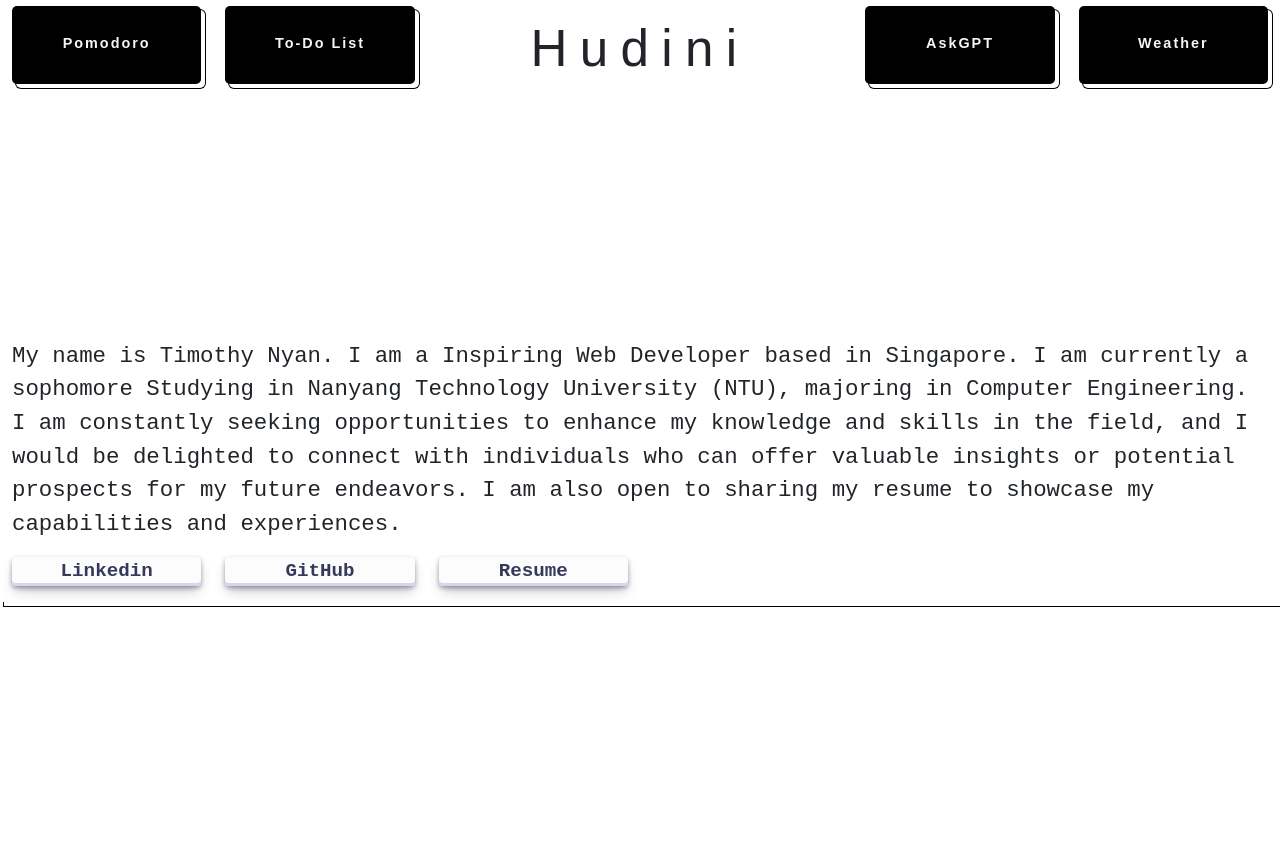
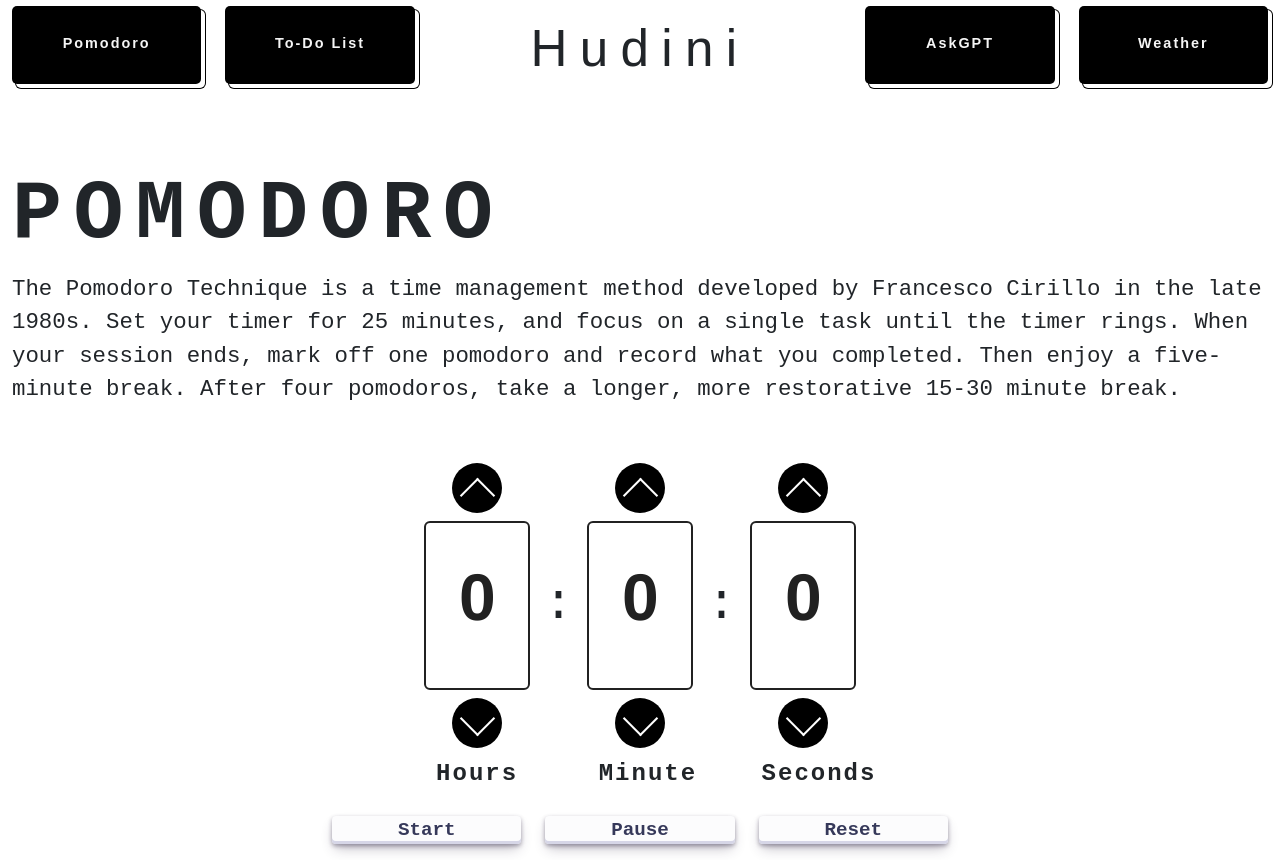
Before and after one commit to timtaifung/Hudini, a React (Create React App) app: page / in a window 1280 px wide. Before the commit the page ends 800 px from the top, so only its background shows below. Built offline with nearby package versions, Linux system fonts and the light colour scheme; a web font is replaced by a local one.

Commit message:
Pomodoro front end

```diff
--- a/package.json
+++ b/package.json
@@ -10,7 +10,9 @@
     "react": "^18.2.0",
     "react-bootstrap": "^2.9.1",
     "react-dom": "^18.2.0",
+    "react-router-dom": "^6.21.0",
     "react-scripts": "5.0.1",
+    "redux": "^5.0.0",
     "web-vitals": "^2.1.4"
   },
   "scripts": {
--- a/src/App.css
+++ b/src/App.css
@@ -1,3 +1,3 @@
 main{
-    margin-top: 12%;
+    margin-top: 8%;
 }
--- a/src/App.js
+++ b/src/App.js
@@ -1,6 +1,7 @@
 import './App.css';
 import Nav from "./Components/Navigation/Nav";
 import Intro from "./Components/Introduction/Intro";
+import Pomodoro from "./Components/Pomodoro/PomodoroMain";
 
 function App() {
   return (
@@ -9,7 +10,8 @@ function App() {
           <Nav/>
       </header>
       <main>
-          <Intro text="Welcome." delay={100}/>
+          {/*<Intro text="Welcome." delay={100}/>*/}
+          <Pomodoro/>
       </main>
     </div>
   );
--- /dev/null
+++ b/src/Components/Pomodoro/PomoCountdown.js
@@ -0,0 +1,99 @@
+import {useState} from "react";
+
+function PomoCountdown(){
+    const [currentSecond,setCurrentSecond] = useState(0);
+    const [currentMinute, setCurrentMinute] = useState(0);
+    const [currentHour, setCurrentHour] = useState(0);
+
+    const incrementSecond = () =>{
+        if(currentSecond===60){
+            setCurrentMinute(currentMinute+1);
+            return setCurrentSecond(0);
+        }
+        setCurrentSecond(currentSecond+1);
+    }
+    const decrementSecond = () =>{
+        if(currentSecond === 0){
+            return alert("Counter cannot be lower than 0");
+        }else{
+            setCurrentSecond(currentSecond-1);
+        }
+    }
+    const incrementMinute = () =>{
+        if(currentMinute===60){
+            setCurrentHour(currentHour+1);
+            return setCurrentMinute(0);
+        }
+        setCurrentMinute(currentMinute+1);
+    }
+    const decrementMinute = () =>{
+        if(currentMinute === 0){
+            return alert("Counter cannot be lower than 0");
+        }else{
+            setCurrentMinute(currentMinute-1);
+        }
+    }
+    const incrementHour = () =>{
+        setCurrentHour(currentHour+1);
+    }
+    const decrementHour = () =>{
+        if(currentHour === 0){
+            return alert("Counter cannot be lower than 0");
+        }else{
+            setCurrentHour(currentHour-1);
+        }
+    }
+
+
+
+    return(
+        <div className="pomo-timer container">
+            <div className="row pomo-timer">
+                <div className="timer-box-cont col-1">
+                    <div className="row">
+                        <div className="button-up" onMouseDown={incrementHour}></div>
+                    </div>
+                    <div className="row timer-box">
+                        <p>{currentHour}</p>
+                    </div>
+                    <div className="row button-down" onMouseDown={decrementHour}></div>
+                    <div className="timer-class">
+                        Hours
+                    </div>
+                </div>
+                <div className="column">
+                    <p className='col-name'>:</p>
+                </div>
+                <div className="timer-box-cont col-1">
+                    <div className="row">
+                        <div className="button-up" onMouseDown={incrementMinute}></div>
+                    </div>
+                    <div className="row timer-box">
+                        <p>{currentMinute}</p>
+                    </div>
+                    <div className="row button-down" onMouseDown={decrementMinute}></div>
+                    <div className="timer-class">
+                        Minute
+                    </div>
+                </div>
+                <div className="column">
+                    <p className='col-name'>:</p>
+                </div>
+                <div className="timer-box-cont col-1">
+                    <div className="row">
+                        <div className="button-up" onMouseDown={incrementSecond}></div>
+                    </div>
+                    <div className="row timer-box">
+                        <p>{currentSecond}</p>
+                    </div>
+                    <div className="row button-down" onMouseDown={decrementSecond}></div>
+                    <div className="timer-class">
+                        Seconds
+                    </div>
+                </div>
+            </div>
+        </div>
+    )
+}
+
+export default PomoCountdown;
--- /dev/null
+++ b/src/Components/Pomodoro/Pomodoro.css
@@ -0,0 +1,143 @@
+.pomodoro-container{
+    box-shadow: #fff 4px 4px 0 0,#000 4px 4px 0 1px;
+    font-family: monospace;
+    margin-top: 5%;
+    max-width: 1700px;
+}
+.pomodoro-title{
+    height: 1em;
+    font-weight: 700;
+    font-size: 5.2em;
+    line-height: 53px;
+    letter-spacing: 0.14em;
+}
+.column{
+    display: flex;
+    justify-content: center;
+    font-size: 3.125rem;
+    text-align: center;
+    width: 1.125em;
+}
+
+.pomo-desc{
+    font-size: 1.4em;
+    margin-bottom: 2rem;
+}
+
+.col-name{
+    padding-top: 7rem;
+}
+
+.pomo-timer{
+    justify-content: center;
+}
+
+.timer-box{
+    justify-content: center;
+    text-align: center;
+    background: #fff;
+    backface-visibility: hidden;
+    border-radius: .375rem;
+    border-style: solid;
+    border-width: .125rem;
+    color: #212121;
+    font-family: Circular,Helvetica,sans-serif;
+    font-size: 4.125em;
+    font-weight: 700;
+    letter-spacing: -.01em;
+    line-height: 2;
+    padding: 0.125em 0.15em;
+    transform: translateZ(0) scale(1);
+    transition: transform .2s;
+}
+
+.timer-box:not(:disabled):hover {
+    transform: scale(1.05);
+}
+
+.timer-box:not(:disabled):hover:active {
+    transform: scale(1.05) translateY(.125rem);
+}
+
+.timer-box:focus {
+    outline: 0 solid transparent;
+}
+
+.timer-box:focus:before {
+    content: "";
+    left: calc(-1*.375rem);
+    pointer-events: none;
+    position: absolute;
+    top: calc(-1*.375rem);
+    transition: border-radius;
+    user-select: none;
+}
+
+.timer-box:focus:not(:focus-visible) {
+    outline: 0 solid transparent;
+}
+
+.timer-box:focus:not(:focus-visible):before {
+    border-width: 0;
+}
+
+.timer-box:not(:disabled):active {
+    transform: translateY(.125rem);
+}
+
+.timer-class{
+    text-align: center;
+    font-size: 1.5em;
+    font-weight: 700;
+    letter-spacing: 2px;
+}
+
+
+.button-up,
+.button-down {
+    position: relative;
+    padding: 0.1rem;
+    margin: 0.5em auto;
+    background: #000;
+    height: 50px;
+    width: 50px;
+    border-radius: 50%;
+    transition: all 0.2s linear;
+}
+
+.button-down:hover {
+    transform: translate3d(0, 0.1rem, 0);
+}
+
+.button-up:hover {
+    transform: translate3d(0, -0.1rem, 0);
+}
+
+.button-up::after,
+.button-down::after {
+    content: "";
+    position: absolute;
+    left: 17px;
+    z-index: 11;
+    display: block;
+    width: 25px;
+    height: 25px;
+    border-top: 2px solid #fff;
+    border-left: 2px solid #fff;
+}
+.button-up::after {
+    top: 1.25rem;
+    left: 0.8rem;
+    transform: rotate(45deg);
+}
+
+.button-down::after {
+    top: 0.5rem;
+    left: 0.8rem;
+    transform: rotate(225deg);
+}
+
+.pomo-buttom{
+    margin-top: 1.5rem;
+    justify-content: center;
+}
--- /dev/null
+++ b/src/Components/Pomodoro/PomodoroMain.js
@@ -0,0 +1,32 @@
+import "./Pomodoro.css"
+import PomoCountdown from "./PomoCountdown";
+import IntroButton from "../Introduction/IntroButton";
+
+function Pomodoro(){
+    return(
+        <div className="pomodoro-container container">
+            <div className="row pomodoro-title">
+                <p>POMODORO</p>
+            </div>
+            <div className="row pomo-desc">
+                <p>The Pomodoro Technique is a time management method developed by Francesco Cirillo in the late 1980s. Set your timer for 25 minutes, and focus on a single task until the timer rings. When your session ends, mark off one pomodoro and record what you completed. Then enjoy a five-minute break. After four pomodoros, take a longer, more restorative 15-30 minute break.</p>
+            </div>
+            <div className="row">
+                <PomoCountdown/>
+            </div>
+            <div className="row pomo-buttom">
+                <div className="col-2">
+                    <IntroButton title="Start"/>
+                </div>
+                <div className="col-2">
+                    <IntroButton title="Pause"/>
+                </div>
+                <div className="col-2">
+                    <IntroButton title="Reset"/>
+                </div>
+            </div>
+        </div>
+    )
+}
+
+export default Pomodoro;
```
Also changed, not shown: 1 other file (tests, documents, lock files or other folders).
